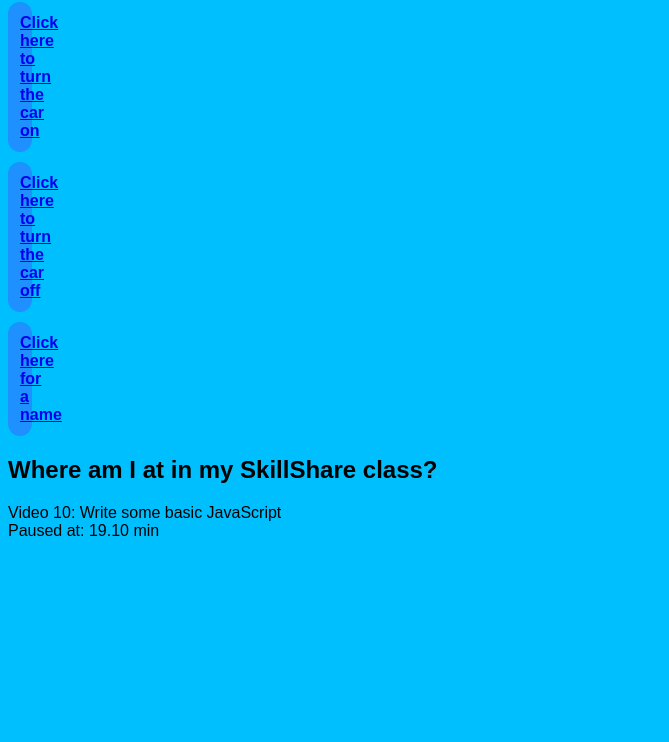
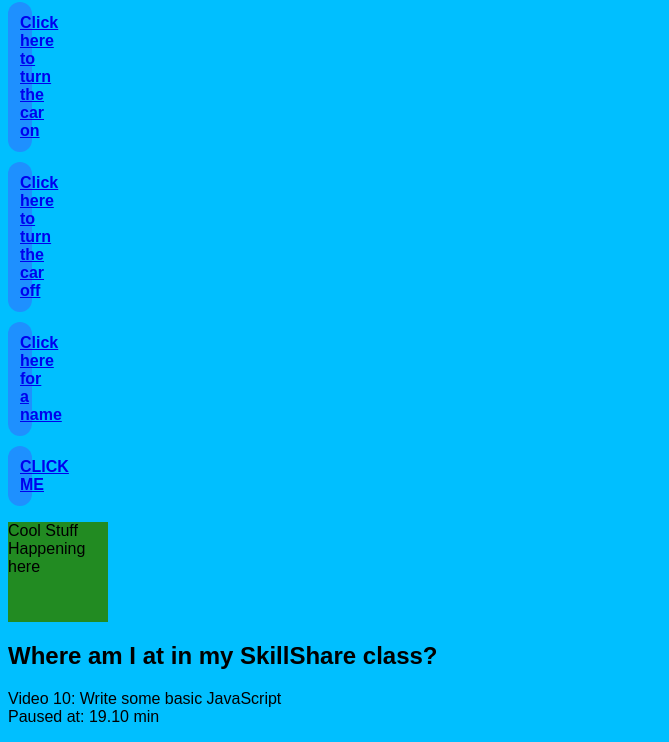
Before and after one commit to CFredsgaard/js-rocket2, a plain HTML site: page index.html in a window 1280 px wide. Shown: the part 78-820 px from the top of the page, without its empty margins (0-669 px from the left). Drawn offline with Linux system fonts and the light colour scheme.

Commit message:
color changing button
not completly done yet

```diff
--- a/css/style.css
+++ b/css/style.css
@@ -12,3 +12,14 @@ body{
     text-align: center;
     font-weight: bold;
 }
+
+.cool{
+    width: 100px;
+    height: 100px;
+    background-color: forestgreen;
+    transition: background-color 5s;
+}
+
+.cool.red{
+    background-color: red;
+}
--- a/index.html
+++ b/index.html
@@ -25,6 +25,17 @@
         <a href="#" onclick="sayMyName('Cecilie');">Click here for a name</a>
     </div>
 
+    <!-- Cool Button -->
+    <div class="button">
+        <a href="#" onclick="doCoolStuff();">CLICK ME</a>
+    </div>
+
+    <div class="cool" id="cool">
+        <p>Cool Stuff Happening here</p>
+    </div>
+
+
+    <!-- Resume SkillShare class -->
     <h2>Where am I at in my SkillShare class?</h2>
     <p>
         Video 10: Write some basic JavaScript
--- a/js/script.js
+++ b/js/script.js
@@ -1,3 +1,7 @@
+var doCoolStuff = function () {
+    document.getElementById('cool').className = 'cool red'
+}
+
 var sayMyName = function (name){
     alert('My name is: '+name)
 }
```
